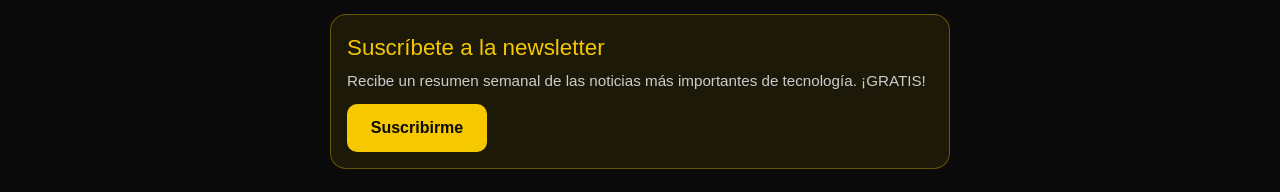
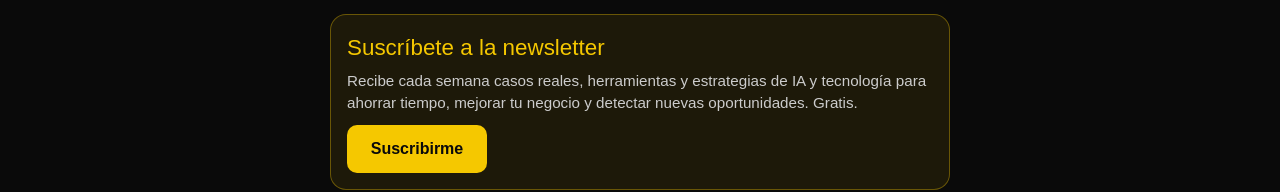
Before and after one commit to Building-Future-Technologies/bftech-news, a Next.js app: page / in a window 1280 px wide. Shown: the part 289-481 px from the top of the page. Built offline with nearby package versions, Linux system fonts and the light colour scheme; no server answers.

Commit message:
cambio de frase newsletter

```diff
--- a/app/components/NewsletterSubscribe.tsx
+++ b/app/components/NewsletterSubscribe.tsx
@@ -78,8 +78,8 @@ export default function NewsletterSubscribe() {
               fontSize: "0.95rem",
             }}
           >
-            Recibe un resumen semanal de las noticias más importantes de
-            tecnología. ¡GRATIS!
+            Recibe cada semana casos reales, herramientas y estrategias de IA y
+            tecnología para ahorrar tiempo, mejorar tu negocio y detectar nuevas oportunidades. Gratis.
           </p>
         </div>
 
```
